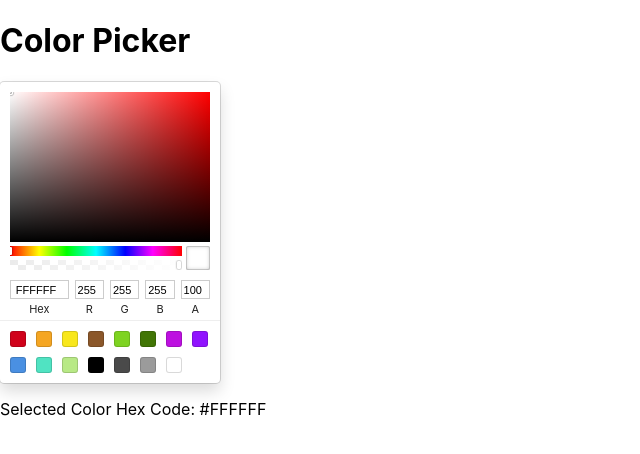
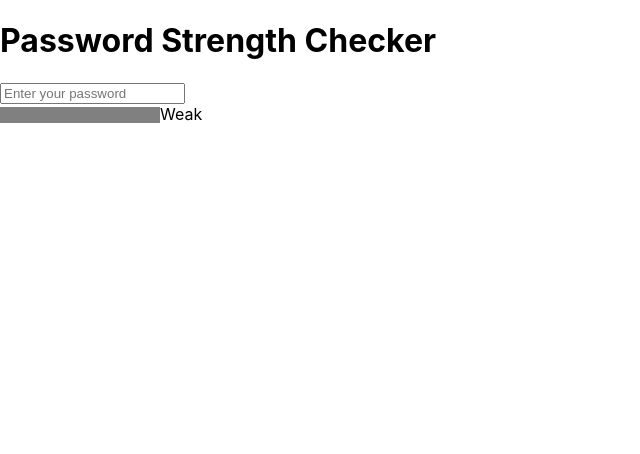
Before and after one commit to sagargouda/react50, a React (Create React App) app: page / in a window 1280 px wide. Shown: the top 454 px of the page, without its empty margins (0-640 px from the left). Built offline with nearby package versions, Linux system fonts and the light colour scheme.

Commit message:
feat: 4th password strength

```diff
--- a/src/App.js
+++ b/src/App.js
@@ -1,15 +1,16 @@
 // import Counter from "./components/counter/counter";
+// import Dynamic from "./components/dynamicList/dynamic";
+// import Color from "./components/colorpicker/color";
 
-// import Dynamic from "./components/dynamicList/dynamic";
-
-import Color from "./components/colorpicker/color";
+import PasswordStrengthChecker from "./components/passwordStrength/password";
 
 function App() {
   return (
   <div>
     {/*<Counter/>*/}
     {/*<Dynamic/>*/}
-    <Color/>
+    {/*<Color/>*/}
+    <PasswordStrengthChecker/>
   </div>
   );
 }
--- /dev/null
+++ b/src/components/passwordStrength/password.js
@@ -0,0 +1,52 @@
+import React, { useState } from 'react';
+
+function PasswordStrengthChecker() {
+    const [password, setPassword] = useState('');
+    const [strength, setStrength] = useState(0);
+
+    const calculateStrength = (password) => {
+        let score = 0;
+        if (password.length > 8) score += 2;
+        if (/[A-Z]/.test(password)) score += 1;
+        if (/[a-z]/.test(password)) score += 1;
+        if (/\d/.test(password)) score += 1;
+        if (/[^a-zA-Z0-9]/.test(password)) score += 1;
+
+        setStrength(score);
+    };
+
+    const handleChange = (event) => {
+        setPassword(event.target.value);
+        calculateStrength(event.target.value);
+    };
+
+    const getStrengthLabel = () => {
+        if (strength < 3) return 'Weak';
+        if (strength < 6) return 'Moderate';
+        return 'Strong';
+    };
+
+    const getProgressBarColor = () => {
+        if (strength < 3) return 'red';
+        if (strength < 6) return 'yellow';
+        else return 'green';
+    };
+
+    return (
+        <div className="password-strength-checker">
+            <h1>Password Strength Checker</h1>
+            <input
+                type="password"
+                placeholder="Enter your password"
+                value={password}
+                onChange={handleChange}
+            />
+            <div className="strength-meter">
+                <progress value={strength} max={6} style={{ backgroundColor: getProgressBarColor() }} />
+                <span>{getStrengthLabel()}</span>
+            </div>
+        </div>
+    );
+}
+
+export default PasswordStrengthChecker;
```
Also changed, not shown: 1 other file (tests, documents, lock files or other folders).
